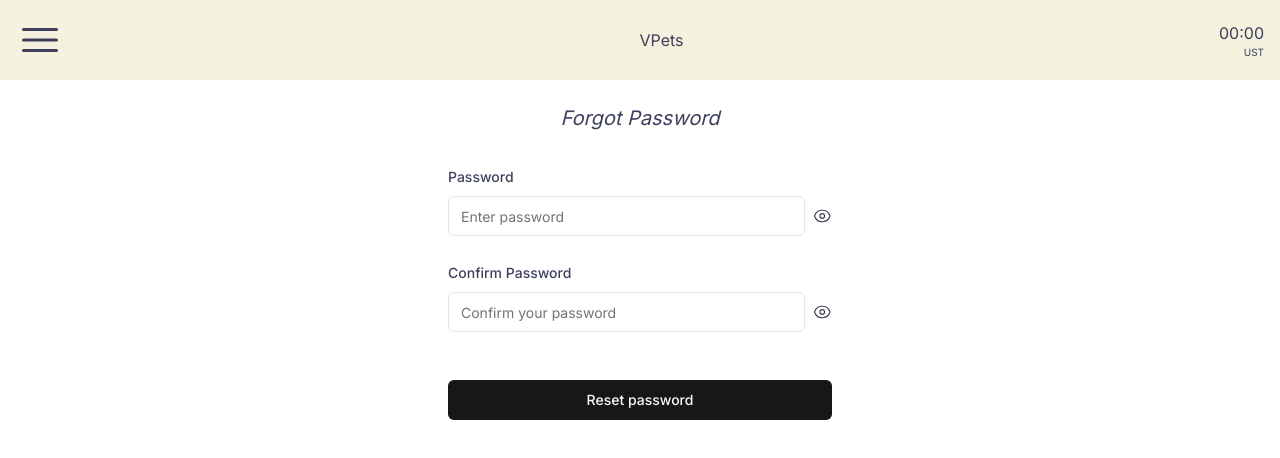
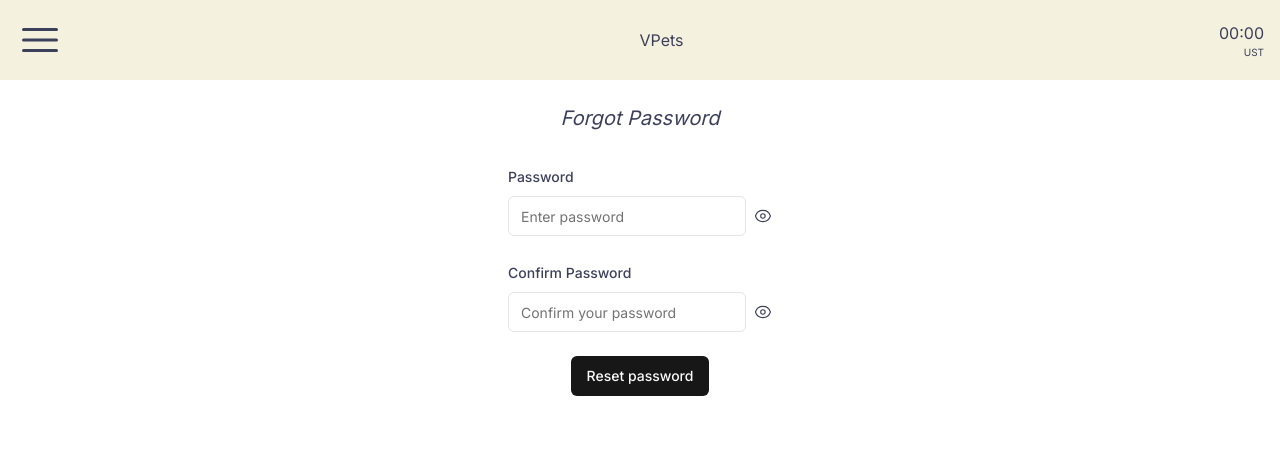
Before and after one commit to gvtrindade/vPets, a Next.js app: page /forgot-password/1 in a window 1280 px wide. Shown: the top 458 px of the page. Built offline with nearby package versions, Linux system fonts and the light colour scheme; no server answers; the database is empty.

Commit message:
refactor: validate token during password reset

```diff
--- /dev/null
+++ b/app/forgot-password/[token]/newPasswordForm.tsx
@@ -0,0 +1,73 @@
+"use client";
+
+import { resetPassword } from "@/app/lib/action/auth";
+import { passwordValidationRegex } from "@/app/lib/util";
+import { TextField } from "@/app/ui/FormFields/TextField";
+import { Button } from "@/components/ui/button";
+import { Form } from "@/components/ui/form";
+import { zodResolver } from "@hookform/resolvers/zod";
+import { useRouter } from "next/navigation";
+import { useForm } from "react-hook-form";
+import { z } from "zod";
+
+const formSchema = z
+  .object({
+    password: z
+      .string()
+      .min(8, { message: "Password must be at least 8 characters long" })
+      .max(20, { message: "Password must be at most 20 characters long" })
+      .regex(passwordValidationRegex, {
+        message:
+          "Password must contain at least: one uppercase letter, one lowercase letter, one number, and one special character",
+      }),
+    passwordConfirm: z.string(),
+  })
+  .refine(
+    (values) => {
+      return values.password === values.passwordConfirm;
+    },
+    { message: "Passwords do not match", path: ["confirmPassword"] }
+  );
+
+type SchemaProps = z.infer<typeof formSchema>;
+
+export default function NewPasswordForm({ token }: { token: string }) {
+  const router = useRouter();
+  const form = useForm<SchemaProps>({
+    resolver: zodResolver(formSchema),
+  });
+
+  const submitForm = async (values: SchemaProps) => {
+    try {
+      await resetPassword(values, token);
+      router.push("/login");
+    } catch (err) {
+      // do nothing
+    }
+  };
+
+  return (
+    <Form {...form}>
+      <form onSubmit={form.handleSubmit(submitForm)}>
+        <div className="flex flex-col gap-6 md:items-center">
+          <TextField
+            form={form}
+            name="password"
+            label="Password"
+            placeholder="Enter password"
+          />
+          <TextField
+            form={form}
+            name="passwordConfirm"
+            label="Confirm Password"
+            placeholder="Confirm your password"
+          />
+
+          <Button type="submit">
+            Reset password
+          </Button>
+        </div>
+      </form>
+    </Form>
+  );
+}
--- a/app/forgot-password/[token]/page.tsx
+++ b/app/forgot-password/[token]/page.tsx
@@ -1,101 +1,27 @@
-"use client";
-
-import { authenticateToken, resetPassword } from "@/app/lib/action/auth";
-import { passwordValidationRegex } from "@/app/lib/util";
-import { TextField } from "@/app/ui/FormFields/TextField";
+import { authenticateToken } from "@/app/lib/action/auth";
 import Heading from "@/app/ui/heading";
 import { Button } from "@/components/ui/button";
-import { Form } from "@/components/ui/form";
-import { zodResolver } from "@hookform/resolvers/zod";
-import { useRouter } from "next/navigation";
-import { useEffect, useState } from "react";
-import { useForm } from "react-hook-form";
-import { z } from "zod";
+import { Suspense } from "react";
+import NewPasswordForm from "./newPasswordForm";
 
-const formSchema = z
-  .object({
-    password: z
-      .string()
-      .min(8, { message: "Password must be at least 8 characters long" })
-      .max(20, { message: "Password must be at most 20 characters long" })
-      .regex(passwordValidationRegex, {
-        message:
-          "Password must contain at least: one uppercase letter, one lowercase letter, one number, and one special character",
-      }),
-    passwordConfirm: z.string(),
-  })
-  .refine(
-    (values) => {
-      return values.password === values.passwordConfirm;
-    },
-    { message: "Passwords do not match", path: ["confirmPassword"] }
-  );
-
-type SchemaProps = z.infer<typeof formSchema>;
-
-export default function Page({ params }: { params: { token: string } }) {
+export default async function Page({ params }: { params: { token: string } }) {
   const { token } = params;
-  const router = useRouter();
-
-  const form = useForm<SchemaProps>({
-    resolver: zodResolver(formSchema),
-  });
-
-  const [isEmailValidated, setIsEmailValidated] = useState(false);
-
-  useEffect(() => {
-    (async () => {
-      try {
-        await authenticateToken(token);
-        setIsEmailValidated(true);
-      } catch (err) {
-        // do nothing
-      }
-    })();
-  }, []);
-
-  const submitForm = async (values: SchemaProps) => {
-    try {
-      await resetPassword(values, token);
-      router.push("/login");
-    } catch (err) {
-      // do nothing
-    }
-  };
+  const isEmailValidated = await authenticateToken(token);
 
   return (
     <div className="flex flex-col gap-8">
       <Heading>Forgot Password</Heading>
 
-      {isEmailValidated ? (
-        <Form {...form}>
-          <form onSubmit={form.handleSubmit(submitForm)}>
-            <div className="flex flex-col gap-6 md:w-96 md:mx-auto">
-              <TextField
-                form={form}
-                name="password"
-                label="Password"
-                placeholder="Enter password"
-              />
-              <TextField
-                form={form}
-                name="passwordConfirm"
-                label="Confirm Password"
-                placeholder="Confirm your password"
-              />
-
-              <Button type="submit" className="mt-6">
-                Reset password
-              </Button>
-            </div>
-          </form>
-        </Form>
-      ) : (
-        <>
-          <p>There was a problem validating your token</p>
-          <Button>Resend token</Button>
-        </>
-      )}
+      <Suspense fallback={<p>Loading...</p>}>
+        {isEmailValidated ? (
+          <NewPasswordForm token={token} />
+        ) : (
+          <div className="flex flex-col gap-6 items-center">
+            <p>There was a problem validating your token</p>
+            <Button>Resend token</Button>
+          </div>
+        )}
+      </Suspense>
     </div>
   );
 }
--- a/app/lib/action/auth.ts
+++ b/app/lib/action/auth.ts
@@ -82,7 +82,12 @@ export async function validateUser(token: string) {
 }
 
 export async function authenticateToken(token: string) {
-  await getUserByToken(token);
+  try {
+    await getUserByToken(token);
+    return true;
+  } catch (err) {
+    return false;
+  }
 }
 
 export async function forgotPassword(formData: any) {
```
